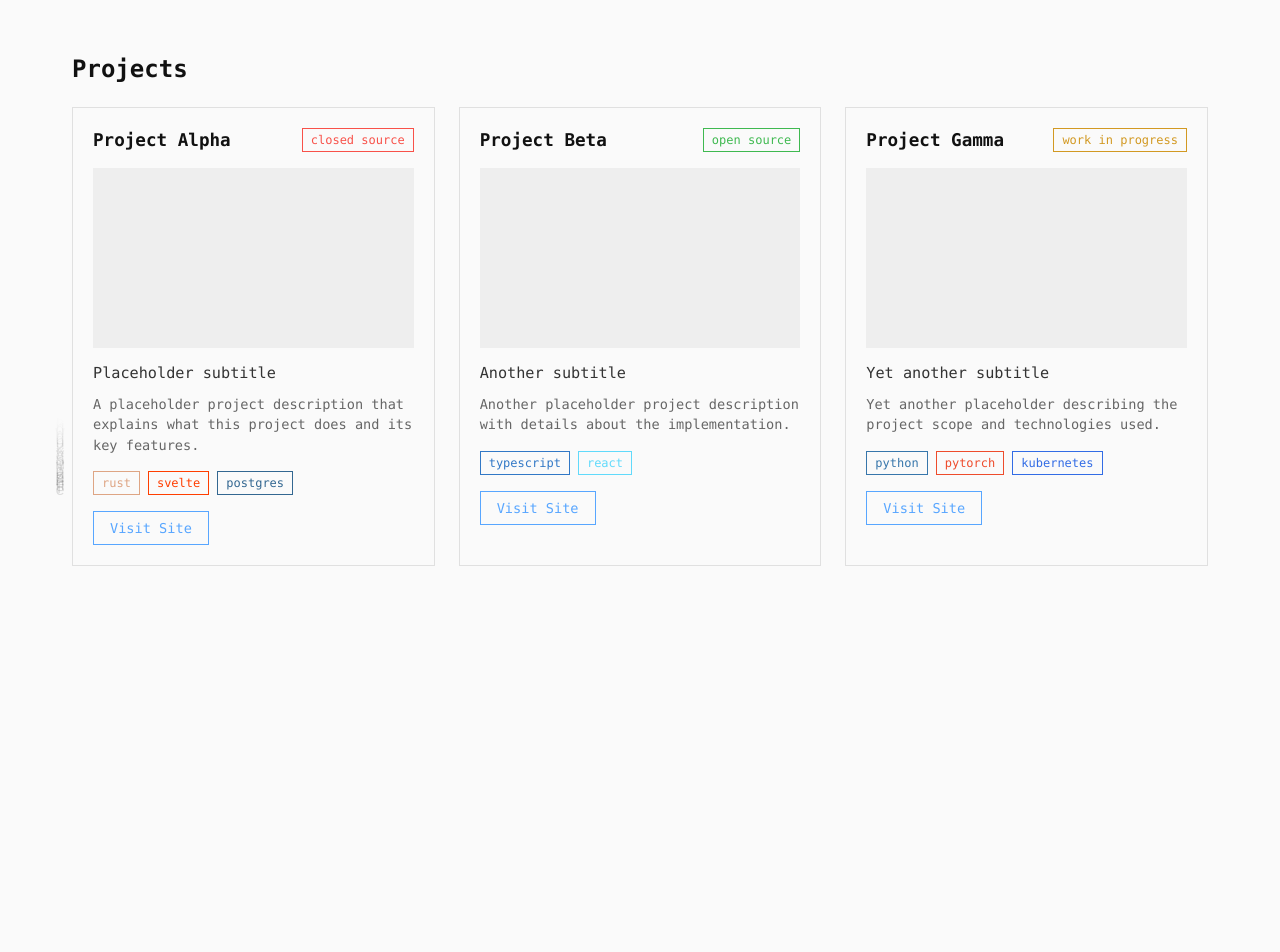
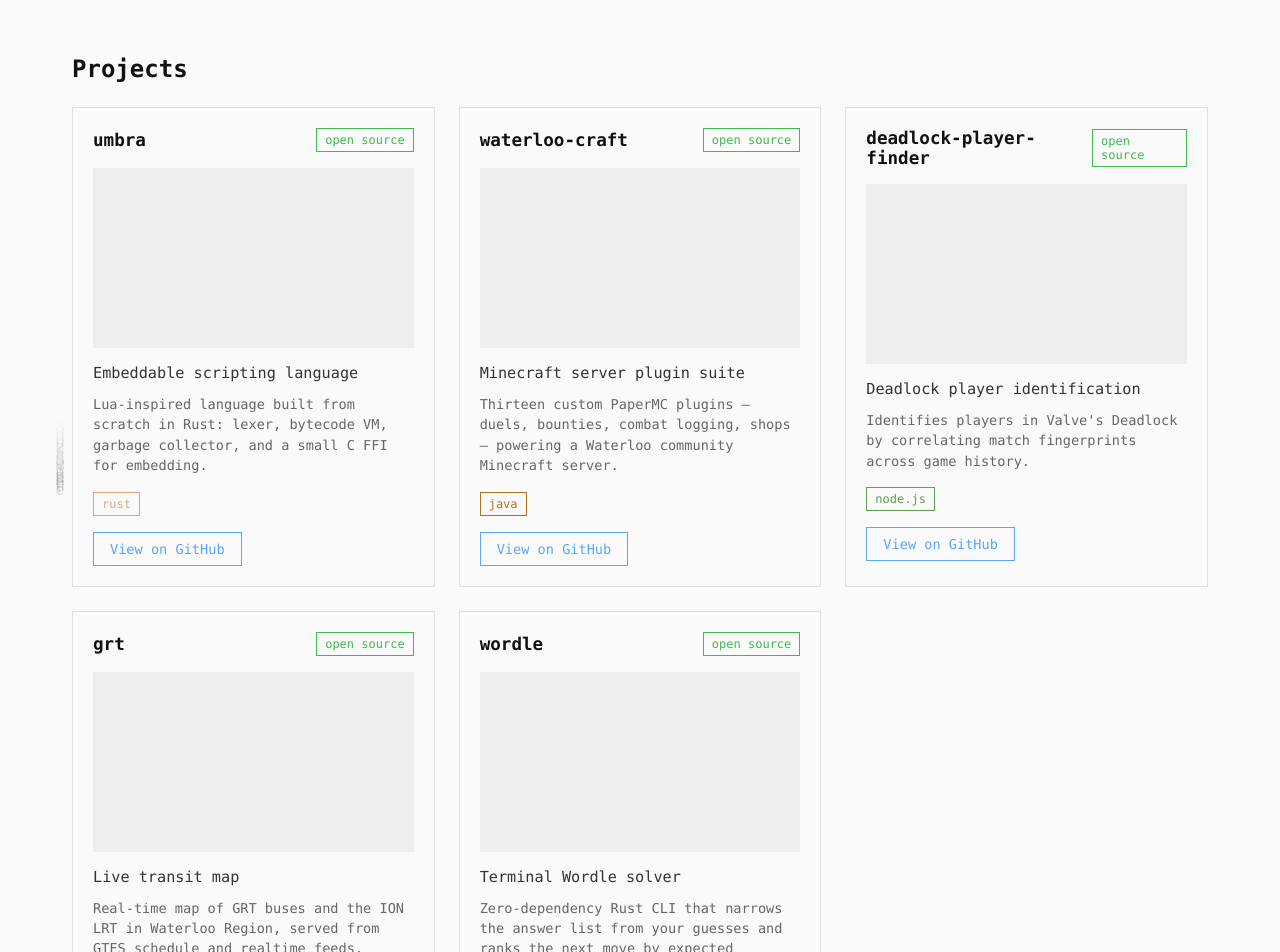
Before and after one commit to iris8721/site, a SvelteKit app: page / in a window 1280 px wide. Shown: the part 280-1232 px from the top of the page. Before the commit the page ends 878 px from the top, so only its background shows below. Built offline with nearby package versions, Linux system fonts and the light colour scheme.

Commit message:
Replace placeholder project cards with real projects; add README and MIT LICENSE

```diff
--- a/src/routes/+page.svelte
+++ b/src/routes/+page.svelte
@@ -22,36 +22,57 @@
 		react: { label: "react", color: "#61dafb", link: "https://react.dev" },
 		python: { label: "python", color: "#3776ab", link: "https://www.python.org" },
 		pytorch: { label: "pytorch", color: "#ee4c2c", link: "https://pytorch.org" },
-		kubernetes: { label: "kubernetes", color: "#326ce5", link: "https://kubernetes.io" }
+		kubernetes: { label: "kubernetes", color: "#326ce5", link: "https://kubernetes.io" },
+		java: { label: "java", color: "#b07219", link: "https://www.java.com" },
+		node: { label: "node.js", color: "#5fa04e", link: "https://nodejs.org" },
+		go: { label: "go", color: "#00add8", link: "https://go.dev" }
 	};
 
 	const projects = [
 		{
-			name: "Project Alpha",
-			badge: "closed",
+			name: "umbra",
+			badge: "open",
 			image: "",
-			subtitle: "Placeholder subtitle",
-			description: "A placeholder project description that explains what this project does and its key features.",
-			tags: ["rust", "svelte", "postgres"],
-			link: "#"
+			subtitle: "Embeddable scripting language",
+			description: "Lua-inspired language built from scratch in Rust: lexer, bytecode VM, garbage collector, and a small C FFI for embedding.",
+			tags: ["rust"],
+			link: "https://github.com/iris8721/umbra"
 		},
 		{
-			name: "Project Beta",
+			name: "waterloo-craft",
 			badge: "open",
 			image: "",
-			subtitle: "Another subtitle",
-			description: "Another placeholder project description with details about the implementation.",
-			tags: ["typescript", "react"],
-			link: "#"
+			subtitle: "Minecraft server plugin suite",
+			description: "Thirteen custom PaperMC plugins — duels, bounties, combat logging, shops — powering a Waterloo community Minecraft server.",
+			tags: ["java"],
+			link: "https://github.com/iris8721/waterloo-craft"
 		},
 		{
-			name: "Project Gamma",
-			badge: "wip",
+			name: "deadlock-player-finder",
+			badge: "open",
 			image: "",
-			subtitle: "Yet another subtitle",
-			description: "Yet another placeholder describing the project scope and technologies used.",
-			tags: ["python", "pytorch", "kubernetes"],
-			link: "#"
+			subtitle: "Deadlock player identification",
+			description: "Identifies players in Valve's Deadlock by correlating match fingerprints across game history.",
+			tags: ["node"],
+			link: "https://github.com/iris8721/deadlock-player-finder"
+		},
+		{
+			name: "grt",
+			badge: "open",
+			image: "",
+			subtitle: "Live transit map",
+			description: "Real-time map of GRT buses and the ION LRT in Waterloo Region, served from GTFS schedule and realtime feeds.",
+			tags: ["go"],
+			link: "https://github.com/iris8721/grt"
+		},
+		{
+			name: "wordle",
+			badge: "open",
+			image: "",
+			subtitle: "Terminal Wordle solver",
+			description: "Zero-dependency Rust CLI that narrows the answer list from your guesses and ranks the next move by expected information gain.",
+			tags: ["rust"],
+			link: "https://github.com/iris8721/wordle"
 		}
 	];
 
@@ -233,7 +254,7 @@
 							{/if}
 						{/each}
 					</div>
-					<a href={project.link} class="card-link" target="_blank" rel="noopener">Visit Site</a>
+					<a href={project.link} class="card-link" target="_blank" rel="noopener">View on GitHub</a>
 				</div>
 			{/each}
 		</div>
```
Also changed, not shown: 2 other files (tests, documents, lock files or other folders).
